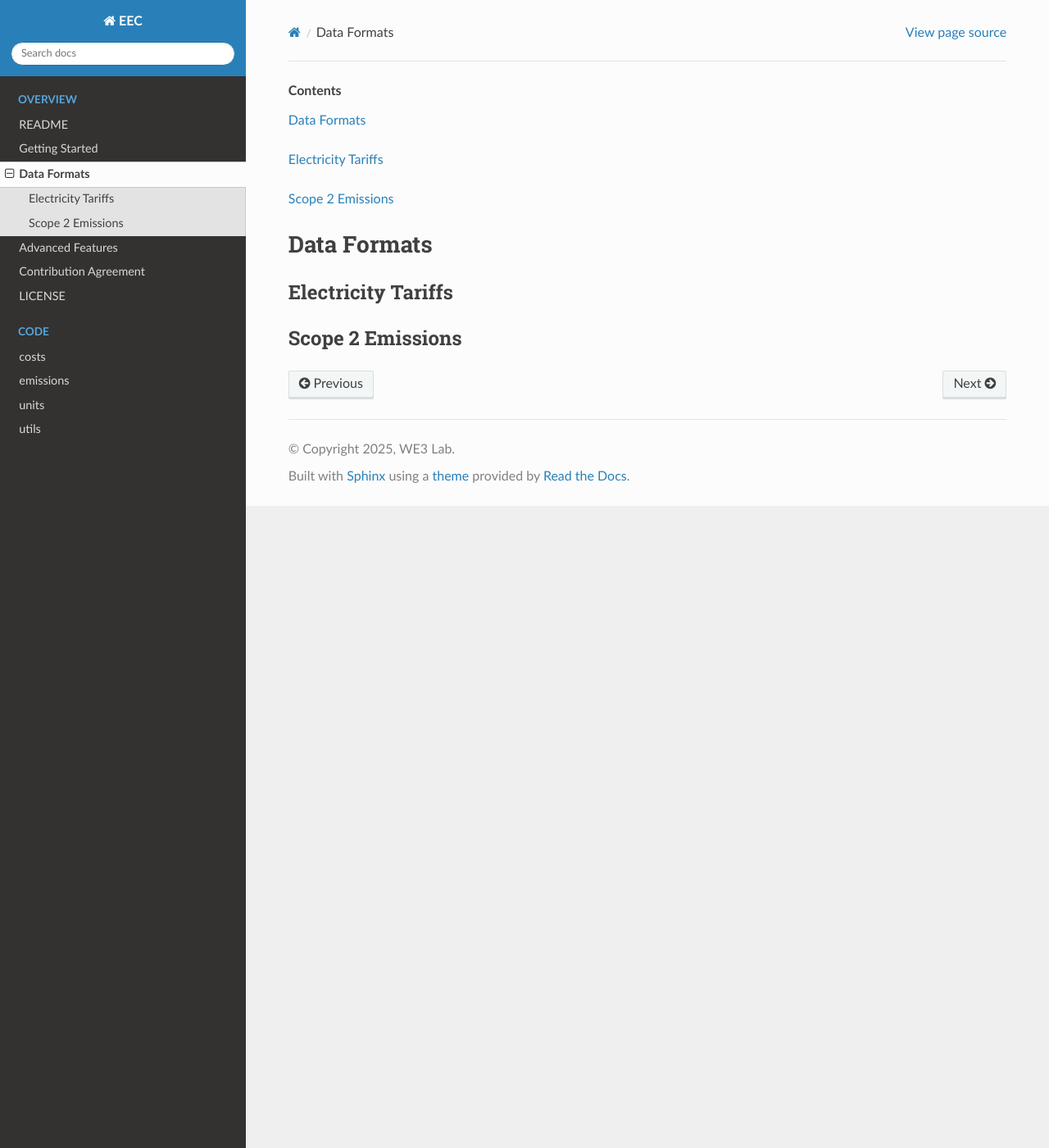
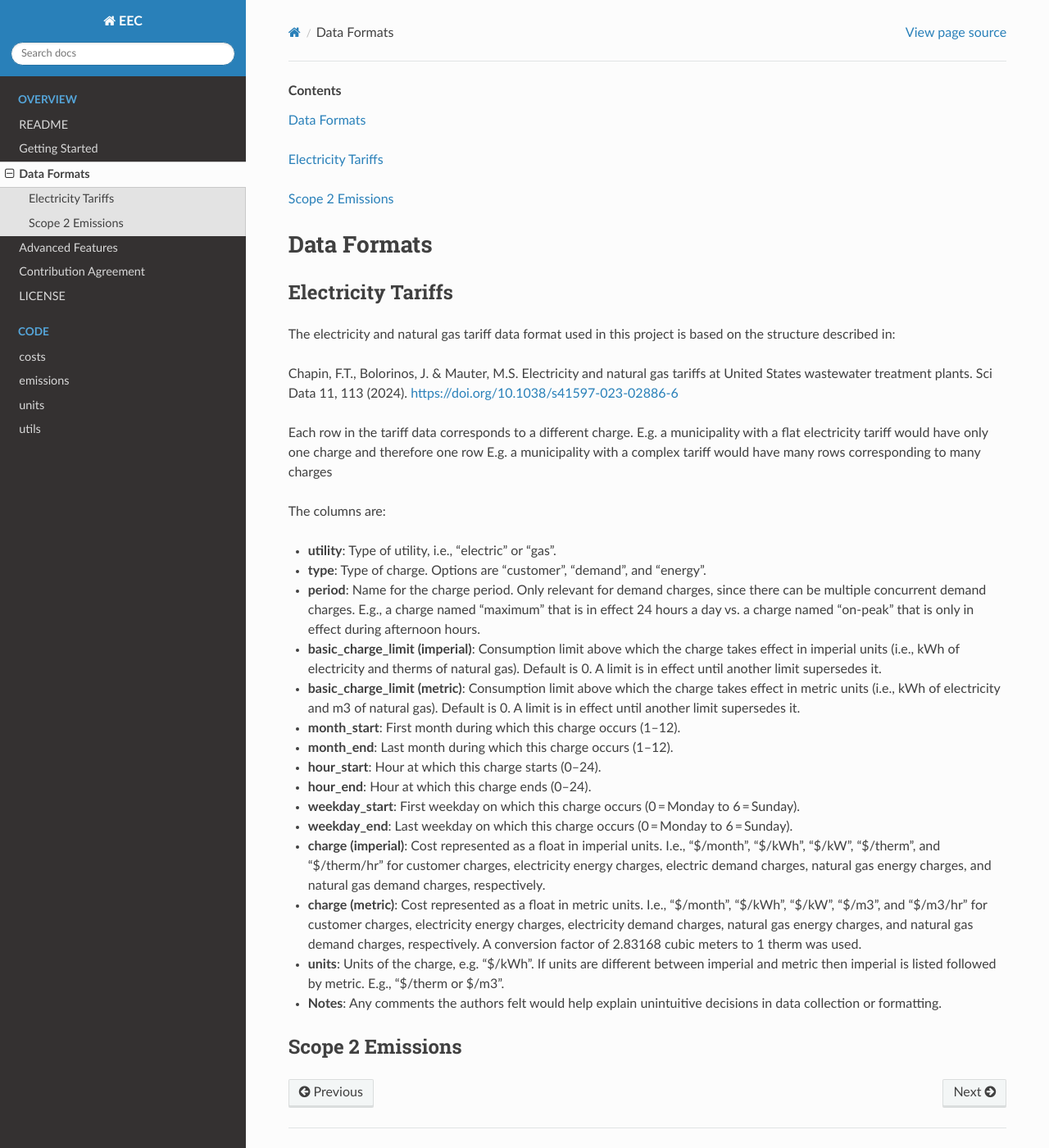
Before and after one commit to we3lab/eeco, a Sphinx documentation site: the page built from docs/data_format.rst, in a window 1280 px wide and 1400 px high. Shown: the whole window at 82% size. Built offline with Sphinx 7.4.7 and the Read the Docs theme 3.1.0, drawn with Linux system fonts in a browser that asks for light colours; formulas are drawn with MathJax 3.

Commit message:
- Added to data_format.rst based on the Nature scientific data paper
- Fixed test for parametrize_charge_dict

- Still debugging tests

```diff
--- a/docs/data_format.rst
+++ b/docs/data_format.rst
@@ -11,6 +11,32 @@ Data Formats
 Electricity Tariffs
 ===================
 
+The electricity and natural gas tariff data format used in this project is based on the structure described in:
+
+Chapin, F.T., Bolorinos, J. & Mauter, M.S. Electricity and natural gas tariffs at United States wastewater treatment plants. Sci Data 11, 113 (2024). https://doi.org/10.1038/s41597-023-02886-6
+
+Each row in the tariff data corresponds to a different charge.
+E.g. a municipality with a flat electricity tariff would have only one charge and therefore one row
+E.g. a municipality with a complex tariff would have many rows corresponding to many charges
+
+The columns are:
+
+- **utility**: Type of utility, i.e., "electric" or "gas".
+- **type**: Type of charge. Options are "customer", "demand", and "energy".
+- **period**: Name for the charge period. Only relevant for demand charges, since there can be multiple concurrent demand charges. E.g., a charge named "maximum" that is in effect 24 hours a day vs. a charge named "on-peak" that is only in effect during afternoon hours.
+- **basic_charge_limit (imperial)**: Consumption limit above which the charge takes effect in imperial units (i.e., kWh of electricity and therms of natural gas). Default is 0. A limit is in effect until another limit supersedes it.
+- **basic_charge_limit (metric)**: Consumption limit above which the charge takes effect in metric units (i.e., kWh of electricity and m3 of natural gas). Default is 0. A limit is in effect until another limit supersedes it.
+- **month_start**: First month during which this charge occurs (1–12).
+- **month_end**: Last month during which this charge occurs (1–12).
+- **hour_start**: Hour at which this charge starts (0–24).
+- **hour_end**: Hour at which this charge ends (0–24).
+- **weekday_start**: First weekday on which this charge occurs (0 = Monday to 6 = Sunday).
+- **weekday_end**: Last weekday on which this charge occurs (0 = Monday to 6 = Sunday).
+- **charge (imperial)**: Cost represented as a float in imperial units. I.e., “$/month”, “$/kWh”, “$/kW”, “$/therm”, and “$/therm/hr” for customer charges, electricity energy charges, electric demand charges, natural gas energy charges, and natural gas demand charges, respectively.
+- **charge (metric)**: Cost represented as a float in metric units. I.e., “$/month”, “$/kWh”, “$/kW”, “$/m3”, and “$/m3/hr” for customer charges, electricity energy charges, electricity demand charges, natural gas energy charges, and natural gas demand charges, respectively. A conversion factor of 2.83168 cubic meters to 1 therm was used.
+- **units**: Units of the charge, e.g. “$/kWh”. If units are different between imperial and metric then imperial is listed followed by metric. E.g., “$/therm or $/m3”.
+- **Notes**: Any comments the authors felt would help explain unintuitive decisions in data collection or formatting.
+
 .. _dataformatemissions:
 
 Scope 2 Emissions
```
Also changed, not shown: 2 other files.
